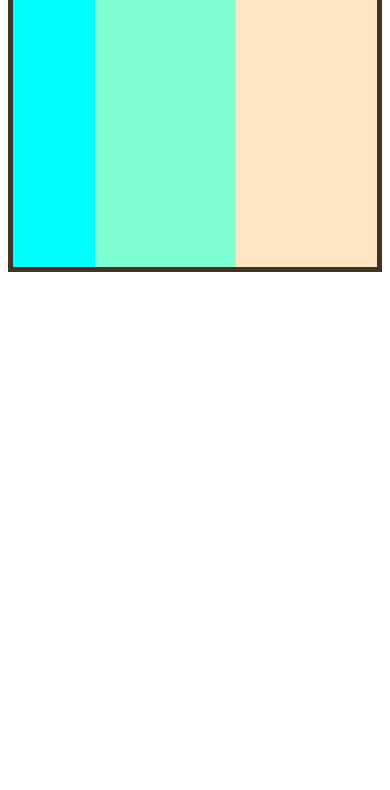
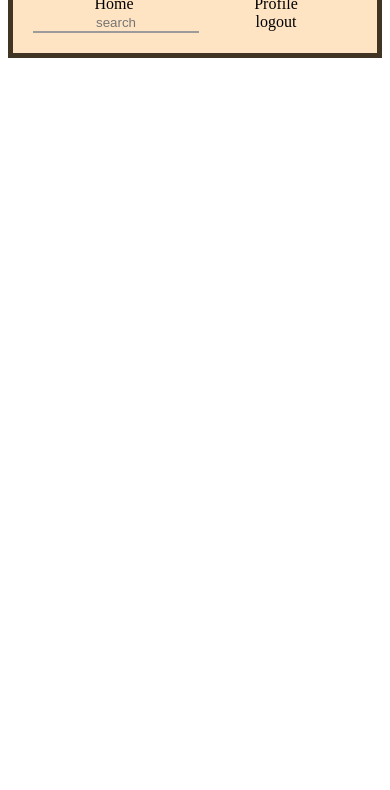
Before and after one commit to Hamzazaheer721/flexbox-duets-v2-FreeCodeCamp-, a plain HTML site: page index.html in a window 390 px wide. Shown: the part 46-836 px from the top of the page. Drawn offline with Linux system fonts and the light colour scheme.

Commit message:
!fix: navbar has been made with flex

```diff
--- a/index.html
+++ b/index.html
@@ -10,11 +10,29 @@
 </head>
 
 <body>
-  <nav class="container">
+  <!-- <nav class="container">
     <div class="home">Home</div>
     <div class="search">Search</div>
     <div class="logout">Logout</div>
+  </nav> -->
+
+  <nav>
+    <ul class="container">
+      <li class="home">
+        Home
+      </li>
+      <li class="profile">
+        Profile
+      </li>
+      <li class="flex-input">
+        <input type="text" class="search-input" placeholder="search">
+      </li>
+      <li class="logout">
+        logout
+      </li>
+    </ul>
   </nav>
+
 </body>
 
 </html>
--- a/styles/index.css
+++ b/styles/index.css
@@ -1,7 +1,10 @@
-.container{
+.container {
   border: 5px solid #423423;
   display: flex;
-  height: 300px;
+  min-height: 30px;
+  height: auto;
+  padding: 20px;
+  background-color: bisque;
 }
 
 /* Lecture# 1 */
@@ -12,7 +15,7 @@
 /* seting the margin-left: auto will push the child to most right side */
 /* settting the margin-top: auto will push the child to the bottom */
 /* sometimes justify-self and align-self may not give the best position then it would work for you */
-.home{
+/* .home{
   background-color: bisque;
 }
 .search{
@@ -21,7 +24,7 @@
 
 .logout{
   background-color: aquamarine;
-}
+} */
 
 /* Lecture# 2 */
 /* if you want to make flexbox responsive then you'll have to given flex property to each of the child */
@@ -42,8 +45,6 @@
 /* default value of flex is flex: 1 1 0  <=> flex: 1*/
 /* flex grow, flex shrink, flex basis */
 
-
-
 /* Lecture# 4 */
 /* Flex shrink will first wait for the flex-basis to reach then if the width gets smaller than flex-basis */
 /* it will decide how a flex child will shrink comparatively */
@@ -51,7 +52,7 @@
 /* Lecuture# 5 we can change the order of flex children by order property, the more the order the more it is pushed to the end */
 /* By default order is 0 */
 /* since order=-1 is smaller than 0 so it will put the item to the most left side */
-.home{
+/* .home{
   flex-grow: 1;
   flex-shrink: 1;
   flex-basis: 200px;
@@ -66,4 +67,54 @@
 
 .logout{
   flex: 1 1 200px;
+} */
+
+/* Lecture# 6 making a responsive navbar with flexbox */
+.search-input {
+  outline: none;
+  border: none;
+  border-bottom: 2px solid #9b9b9b;
+  background: transparent;
+  width: 100%;
 }
+
+.logout {
+  text-align: right;
+}
+
+.container > li {
+  list-style-type: none;
+  flex: 1;
+}
+
+.flex-input {
+  flex: 3 !important;
+}
+
+@media all and (max-width: 600px) {
+  .container {
+    flex-wrap: wrap;
+    text-align: center;
+  }
+  .container > li {
+    flex: 1 1 50%;
+  }
+  .search-input {
+    text-align: center;
+  }
+  .flex-input {
+    flex: 1 1 50% !important;
+  }
+  .logout {
+    text-align: center;
+  }
+}
+
+@media all and (max-width: 300px) {
+  .container > li {
+    flex: 1 1 100%;
+  }
+  .flex-input {
+    flex: 1 1 100% !important;
+  }
+}
```
